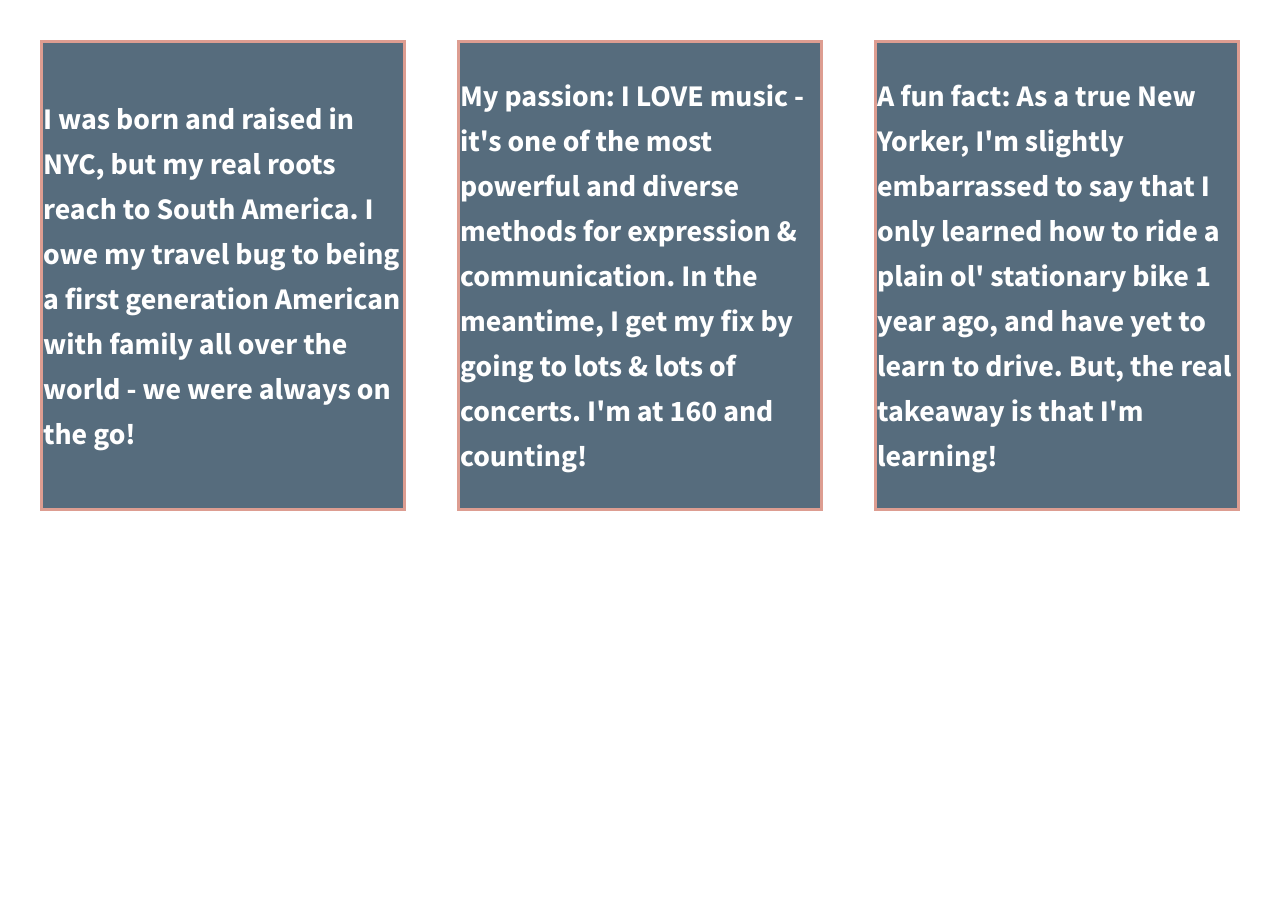
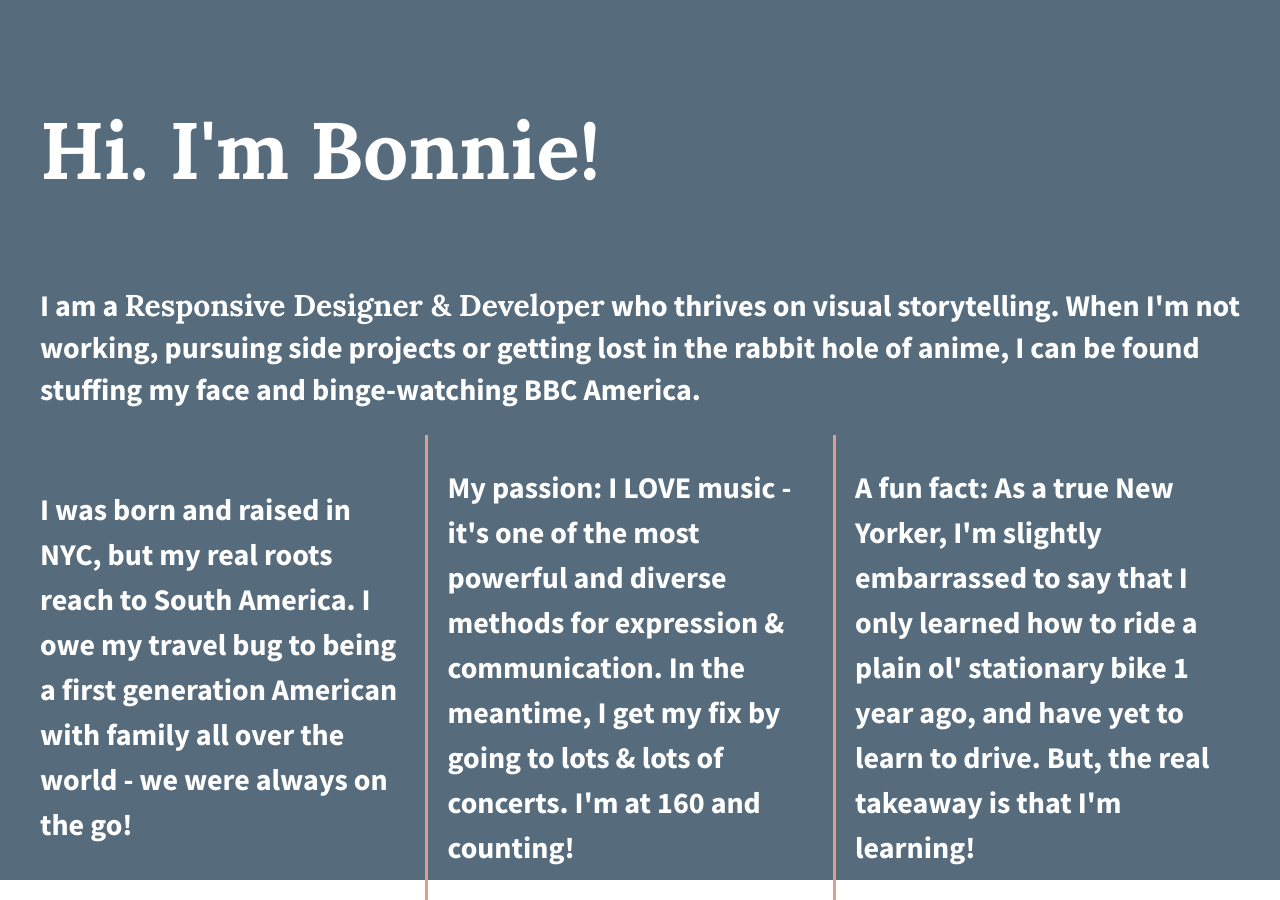
Before and after one commit to energizerbonnie/flex-grids, a plain HTML site: page 07.01-206-divs-flexbox-starter/index.html in a window 1280 px wide. Drawn offline with nearby package versions, Linux system fonts and the light colour scheme.

Commit message:
add changes

```diff
--- a/07.01-206-divs-flexbox-starter/css/main.css
+++ b/07.01-206-divs-flexbox-starter/css/main.css
@@ -102,7 +102,9 @@ html {
 }
 
 body {
+  background-color: #566c7d;
   font-family: 'Source Sans Pro', sans-serif;
+  color: #fff;
   padding: 2em;
   font-size: 1.25em;
   height: 100%;
@@ -115,19 +117,38 @@ body {
   font-weight: 700;
 }
 
+.introduction {
+	display: flex;
+	justify-content: flex-start;
+	font-size: 2em;
+	font-family: 'Lora', serif;
+}
+
+.title {
+	display: flex;
+	justify-content: flex-start;
+	align-items: center;
+}
+
+.title h2 span {
+	font-family: 'Lora', serif;
+}
+
 .div-1, .div-2, .div-3 {
   display: flex;
   justify-content: center;
   align-items: center;
-  border: 3px solid #dd9d91;
   width: 30%;
   color: #fff;
   line-height: 1.5em;
   font-size: 1.5em;
-  background-color: #566c7d;
   height: auto;
+  padding-right: 25px;
 }
 
+.div-1, .div-2 {
+  border-right: 3px solid #dd9d91;
+}
 
 
 
--- a/07.01-206-divs-flexbox-starter/index.html
+++ b/07.01-206-divs-flexbox-starter/index.html
@@ -21,6 +21,16 @@
             <p class="browserupgrade">You are using an <strong>outdated</strong> browser. Please <a href="http://browsehappy.com/">upgrade your browser</a> to improve your experience.</p>
         <![endif]-->
 
+       <section class="introduction">
+           <div>
+               <h1>Hi. I'm Bonnie!</h1>
+           </div>
+       </section>
+       <section class="title">
+           <div>
+               <h2>I am a <span>Responsive Designer & Developer</span> who thrives on visual storytelling. When I'm not working, pursuing side projects or getting lost in the rabbit hole of anime, I can be found stuffing my face and binge-watching BBC America.</h2>
+           </div>
+       </section>
         <section class="wrapper">
             <div class="div-1">
                 <p>I was born and raised in NYC, but my real roots reach to South America. I owe my travel bug to being a first generation American with family all over the world - we were always on the go!</p>
```
